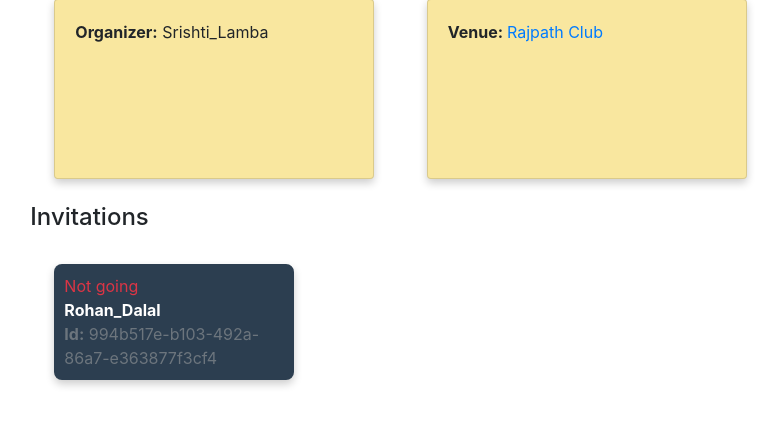
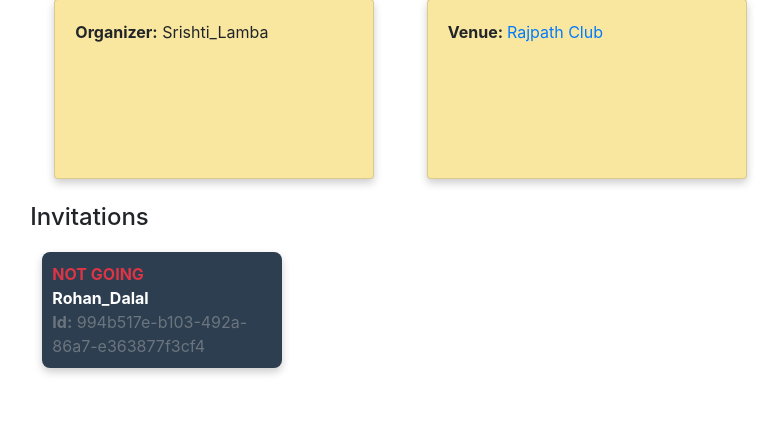
Before and after one commit to vvyomjjain/nimantran, a Django app: page /catalog/event/1 in a window 1280 px wide. Shown: the part 350-776 px from the top of the page, without its empty margins (198-979 px from the left). Run offline with Django 3.2, Linux system fonts and the light colour scheme; data comes from the database, SQL or seed files in the repository; some libraries are stand-ins or nearby versions.

Commit message:
minor improvements

```diff
--- a/nimantran/catalog/templates/base_generic.html
+++ b/nimantran/catalog/templates/base_generic.html
@@ -42,7 +42,7 @@
         padding: 10px;
         width: 240px;
         height: auto;
-        margin: 24px;
+        margin: 12px;
         display: inline-block;
         background-color: #2C3E50;
         border-radius: 8px;
--- a/nimantran/catalog/templates/catalog/event_detail.html
+++ b/nimantran/catalog/templates/catalog/event_detail.html
@@ -20,7 +20,7 @@
   <div>
       {% for invite in event.invitation_set.all %}
       <div class="card-display">
-          <div class="{% if invite.status == 'g' %}text-success{% elif invite.status == 'n' %}text-danger{% else %}text-warning{% endif %}">{{ invite.get_status_display }}</div>
+          <div style="text-transform: uppercase; font-weight: bold;" class="{% if invite.status == 'g' %}text-success{% elif invite.status == 'n' %}text-danger{% else %}text-warning{% endif %}">{{ invite.get_status_display }}</div>
           <div style="color:white"><strong>{{invite.invitee}}</strong></div>
           <div class="text-muted"><strong>Id:</strong> {{invite.id}}</div>
       </div>
```
Also changed, not shown: nimantran/db.sqlite3.
